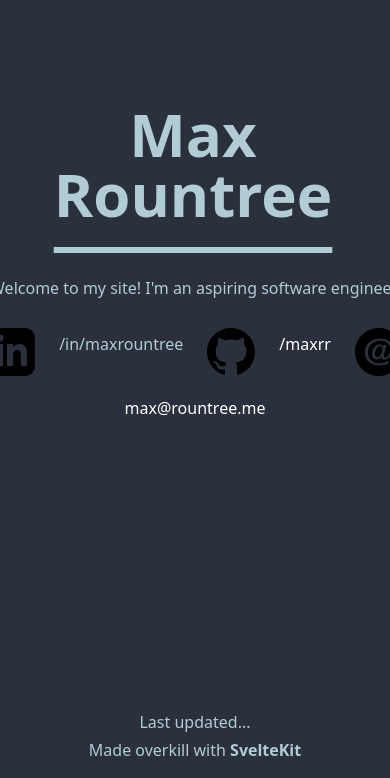
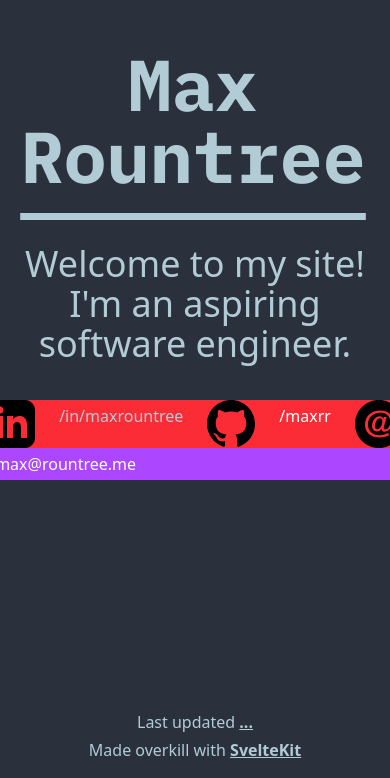
Before and after one commit to maxrr/portfolio-website, a SvelteKit app: page / in a window 390 px wide. Shown: the part 190-968 px from the top of the page. Built offline with nearby package versions, Linux system fonts and the light colour scheme; no server answers.

Commit message:
Partial revitalization

```diff
--- a/src/app.css
+++ b/src/app.css
@@ -1,4 +1,8 @@
 @import "tailwindcss";
+
+/* https://tailwindcss.com/docs/dark-mode#toggling-dark-mode-manually */
+@custom-variant dark (&:where([data-theme=dark], [data-theme=dark] *));
+
 @plugin "daisyui" {
 	themes: emerald, dim --default --prefersdark;
 }
@@ -14,13 +18,6 @@ html, body {
 	height: 100%;
 }
 
-.body-stop-scroll {
-	height: 100%;
-	overflow: hidden;
+a {
+	text-decoration-line: underline;
 }
-
-.body-stop-scroll-bar-adjustment {
-	position: absolute;
-	left: 0;
-	width: calc(100% - 0.5rem);
-}
--- a/src/app.d.ts
+++ b/src/app.d.ts
@@ -3,9 +3,7 @@
 // and what to do when importing types
 declare namespace App {
 	// interface Locals {}
-	// interface PageData {
-	// 	projects?: Project[],
-	// }
+	// interface PageData {}
 	// interface Error {}
 	// interface Platform {}
 }
--- a/src/routes/+layout.svelte
+++ b/src/routes/+layout.svelte
@@ -15,40 +15,41 @@
 	let { data, children }: Props = $props();
 	let now = moment();
 
-	async function date(): Promise<moment.Moment> {
+	// TODO: Derive this from the func below
+	let lastUpdatedTitle = $state('Retrieving details...');
+
+	async function retrieveLastCommitDatetime(): Promise<moment.Moment> {
 		const commitInfo = await data.streamed.githubLastUpdated;
 		return Promise.resolve(moment(commitInfo?.commit?.author?.date));
 	}
 </script>
 
 <div class="absolute float-right top-4 right-4">
-	<!-- <LightSwitch /> -->
+	<!-- TODO: <LightSwitch /> -->
 </div>
 
 {@render children?.()}
 
 <div
-	class="relative h-auto lg:h-0 bottom-0 lg:bottom-6 mt-2 md:mt-0 p-4 pt-0 lg:py-0 right-0 w-full align-middle text-primary-900 dark:text-surface-400 flex flex-col lg:flex-row items-center justify-center lg:justify-between"
+	class="relative h-auto lg:h-0 bottom-0 lg:bottom-6 mt-2 md:mt-0 p-4 pt-0 lg:py-0 right-0 w-full align-middle flex flex-col lg:flex-row items-center justify-start lg:justify-between"
 >
-	{#await date()}
-		<p class="mb-1 mt-12 lg:m-0 justify-self-start">Last updated...</p>
+	<p class="mb-1 mt-12 lg:m-0 justify-self-start" title={lastUpdatedTitle}>
+		Last updated <a href="https://github.com/maxrr/portfolio-website" target="_blank"
+			><strong>
+				{#await retrieveLastCommitDatetime()}
+					...
 				{:then lastUpdated}
 					{#if lastUpdated > now}
-			<p class="mb-1 lg:m-0 justify-self-start" title={lastUpdated.format('M/D/YY h:mma Z')}>
-				Last updated... <a href="https://github.com/maxrr/portfolio-website" target="_blank"
-					><strong>a while ago</strong></a
-				>?
-			</p>
+						a while ago?
 					{:else}
-			<p class="mb-1 lg:m-0 justify-self-start" title={lastUpdated.format('M/D/YY h:mma Z')}>
-				Last updated <a href="https://github.com/maxrr/portfolio-website" target="_blank"
-					><strong>{lastUpdated.from(now)}</strong></a
-				>.
-			</p>
+						{lastUpdated.from(now)}.
 					{/if}
 				{:catch}
-		<p class="mb-1 mt-12 md:m-0 justify-self-start">Error fetching last commit date :(</p>
+					in another timeline...
 				{/await}
+			</strong></a
+		>
+	</p>
 
 	<p class="text-center">
 		Made overkill with <a href="https://kit.svelte.dev/" target="_blank"
@@ -59,10 +60,9 @@
 
 <style>
 	p > a {
-		/* @apply transition-all; */ /* mass-replaced */
-		/* @apply underline; */ /* mass-replaced */
+		transition: all 100ms ease-in-out;
 	}
 	p > a:hover {
-		/* @apply text-surface-700-300; */ /* mass-replaced */
+		color:hsl(from var(--color-base-content) h s calc(l + 20))
 	}
 </style>
--- a/src/routes/+page.svelte
+++ b/src/routes/+page.svelte
@@ -1,37 +1,36 @@
 <svelte:head>
 	<title>Home • rountr.ee</title>
 	<meta name="description" content="Homepage of rountr.ee, Max Rountree's portfolio website" />
-	<link rel="preconnect" href="https://fonts.googleapis.com">
-	<link rel="preconnect" href="https://fonts.gstatic.com" crossorigin="anonymous">
-	<link href="https://fonts.googleapis.com/css2?family=Indie+Flower&display=swap" rel="stylesheet">
+	<link rel="preconnect" href="https://fonts.googleapis.com" />
+	<link rel="preconnect" href="https://fonts.gstatic.com" crossorigin="anonymous" />
+	<link
+		href="https://fonts.googleapis.com/css2?family=IBM+Plex+Mono:ital,wght@0,100;0,200;0,300;0,400;0,500;0,600;0,700;1,100;1,200;1,300;1,400;1,500;1,600;1,700&family=Roboto+Mono:ital,wght@0,100..700;1,100..700&display=swap"
+		rel="stylesheet"
+	/>
 </svelte:head>
 
-<!--
-	TODO: Figure out why I HAVE to specify h-auto min-h-full...
-	It seems like the calculation using h-full here takes 100% of the element's `auto` calculated height
-	instead of the height set by min-height. Very strange.
--->
-<!-- <div class="h-auto min-h-screen m-auto flex items-center py-24"> -->
 <div class="min-h-screen flex items-center justify-center py-24 pb-8 md:pb-24">
-	<!-- <div
-		class="mx-auto flex flex-col lg:flex-row justify-center lg:justify-between items-center space-y-5 w-4/5 xl:w-3/4 max-w-6xl gap-12 md:gap-24"
-	> -->
-	<!-- TODO: Use this to change outline color, also use tilt.js <p>{$modeCurrent}</p> -->
 	<div
-		class="flex flex-col lg:flex-row justify-center lg:justify-between items-center space-y-5 w-3/4 max-w-4xl gap-12 md:gap-24"
+		class="flex flex-col lg:flex-row justify-center lg:justify-between items-center space-y-5 w-3/4 max-w-5xl gap-12 md:gap-24"
 	>
 		<!-- Left panel - name, subtitle, links -->
 		<div class="flex flex-col gap-4 justify-center items-center lg:items-start">
 			<h1
-				class="font-extrabold text-6xl sm:text-7xl lg:text-8xl mb-1 -ml-1 text-center lg:text-left"
+				class="mb-1 -ml-1 font-extrabold text-7xl sm:text-8xl lg:text-9xl text-center lg:text-left"
 			>
 				Max<br />
 				<span class="underline underline-offset-[30px]">Rountree</span>
 			</h1>
-			<p class="h3 mt-8 -mb-8 max-w-md lg:max-w-lg text-center lg:text-left">Welcome to my site! I'm an aspiring software engineer.</p>
-			<!-- <p class="h2 font-normal pt-7 pb-2">I like to make things.</p> -->
-			<p class="h2 font-normal pt-7 pb-0"></p>
-			<div class="flex gap-4 w-auto float-left">
+			<h2 class="mt-8 -mb-8 max-w-md lg:max-w-lg text-center lg:text-left text-4xl">
+				Welcome to my site! I'm an aspiring software engineer.
+			</h2>
+			<!-- <p class="h2 font-normal pt-7 pb-0"></p> -->
+		</div>
+
+		<!-- Right panel -->
+		<!-- TODO: Component-ify this -->
+		<div class="bg-purple-500">
+			<div class="flex gap-4 w-auto h-auto bg-red-500 float-left">
 				<a
 					href="https://www.linkedin.com/in/maxrountree/"
 					target="_blank"
@@ -45,7 +44,7 @@
 						/></svg
 					>
 				</a>
-				<div class="card py-1 px-2 bg-gradient-to-r from-tertiary-500 to-primary-500" data-popup="popupLinkedin">
+				<div class="card py-1 px-2 bg-gradient-to-r from-tertiary-500 to-primary-500">
 					<p>/in/maxrountree</p>
 				</div>
 				<a
@@ -60,7 +59,7 @@
 						/></svg
 					>
 				</a>
-				<div class="card py-1 px-2 bg-gradient-to-r from-primary-500 to-secondary-500 text-white" data-popup="popupGithub">
+				<div class="card py-1 px-2 bg-gradient-to-r from-primary-500 to-secondary-500 text-white">
 					<p>/maxrr</p>
 				</div>
 				<a
@@ -75,7 +74,7 @@
 					>
 				</a>
 			</div>
-			<div class="card py-1 px-2 bg-gradient-to-r from-secondary-500 to-tertiary-500 text-white" data-popup="popupEmail">
+			<div class="card py-1 px-2 bg-gradient-to-r from-secondary-500 to-tertiary-500 text-white">
 				<p>max@rountree.me</p>
 			</div>
 		</div>
@@ -84,20 +83,21 @@
 
 <style>
 	h1 {
-/* @apply drop-shadow-2xl; */ /* mass-replaced */
+		font-family: 'IBM Plex Mono', monospace;
+		/* @apply drop-shadow-2xl; */ /* mass-replaced */
 	}
 
 	path {
-/* @apply fill-token; */ /* mass-replaced */
+		/* @apply fill-token; */ /* mass-replaced */
 	}
 
 	a > svg > path {
-/* @apply transition-all; */ /* mass-replaced */
+		/* @apply transition-all; */ /* mass-replaced */
 		transition: 0.12s all ease;
 	}
 
 	a:hover > svg > path {
-/* @apply brightness-50; */ /* mass-replaced */
+		/* @apply brightness-50; */ /* mass-replaced */
 		transform: scale(0.95) translate(2.5%, 2.5%);
 	}
 </style>
```
Lines whose indentation alone changed are shown as unchanged.
